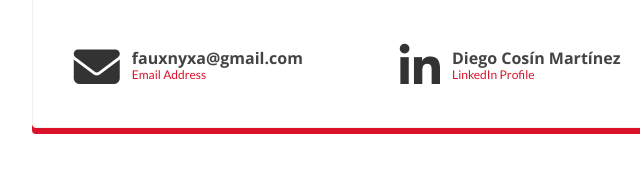
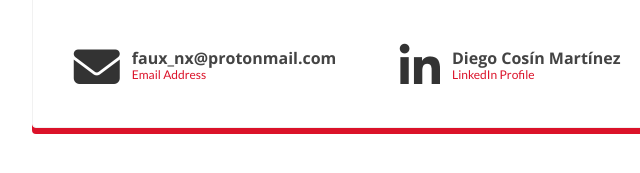
Before and after one commit to fauxnx/fauxnx.github.io, a plain HTML site: page index.html in a window 1280 px wide. Shown: the part 457-630 px from the top of the page, 98-738 px from the left. Drawn offline with nearby package versions, Linux system fonts and the light colour scheme; a web font is replaced by a local one.

Commit message:
Updated email

```diff
--- a/index.html
+++ b/index.html
@@ -158,8 +158,8 @@
                     <i class="fas fa-envelope"></i>
                     <div class="item-data">
                       <h3>
-                        <a href="mailto:fauxnyxa@gmail.com">
-                          fauxnyxa@gmail.com
+                        <a href="mailto:faux_nx@protonmail.com">
+                          faux_nx@protonmail.com
                         </a>
                       </h3>
                       <p>
```
